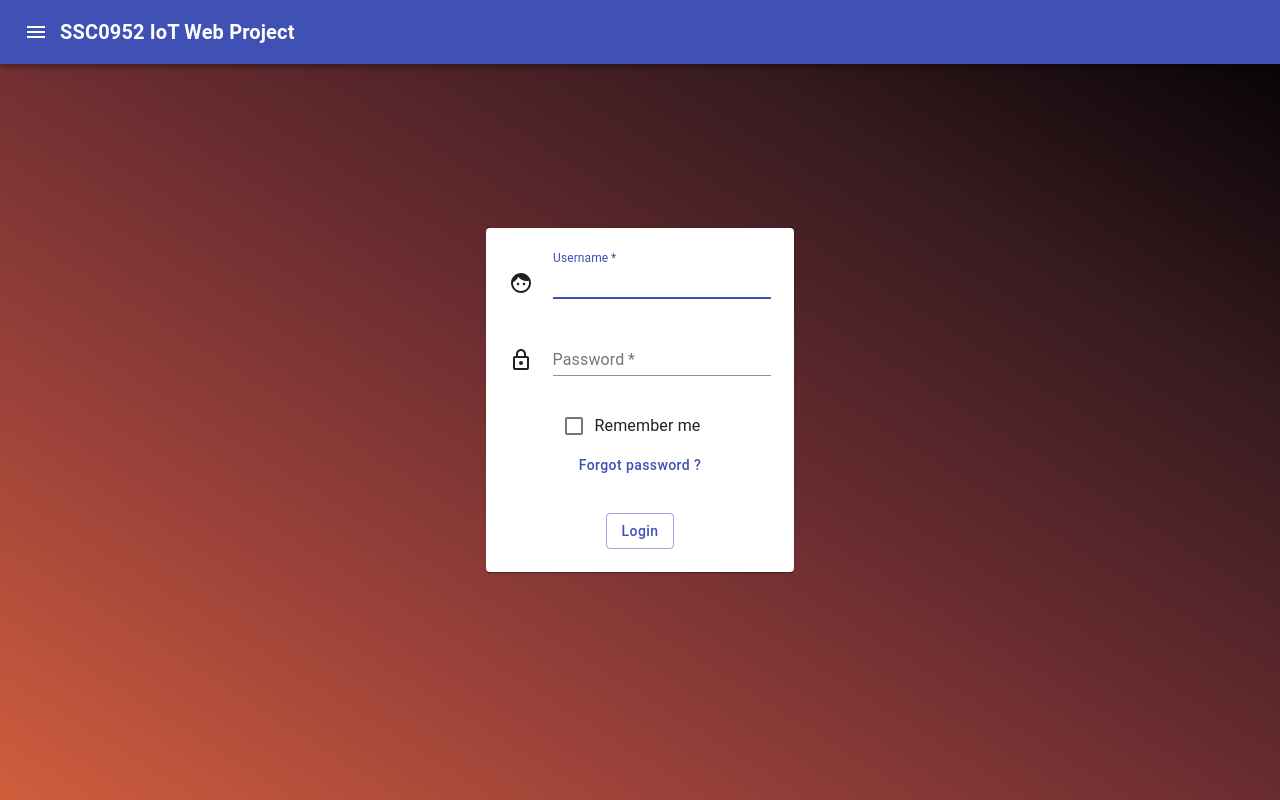
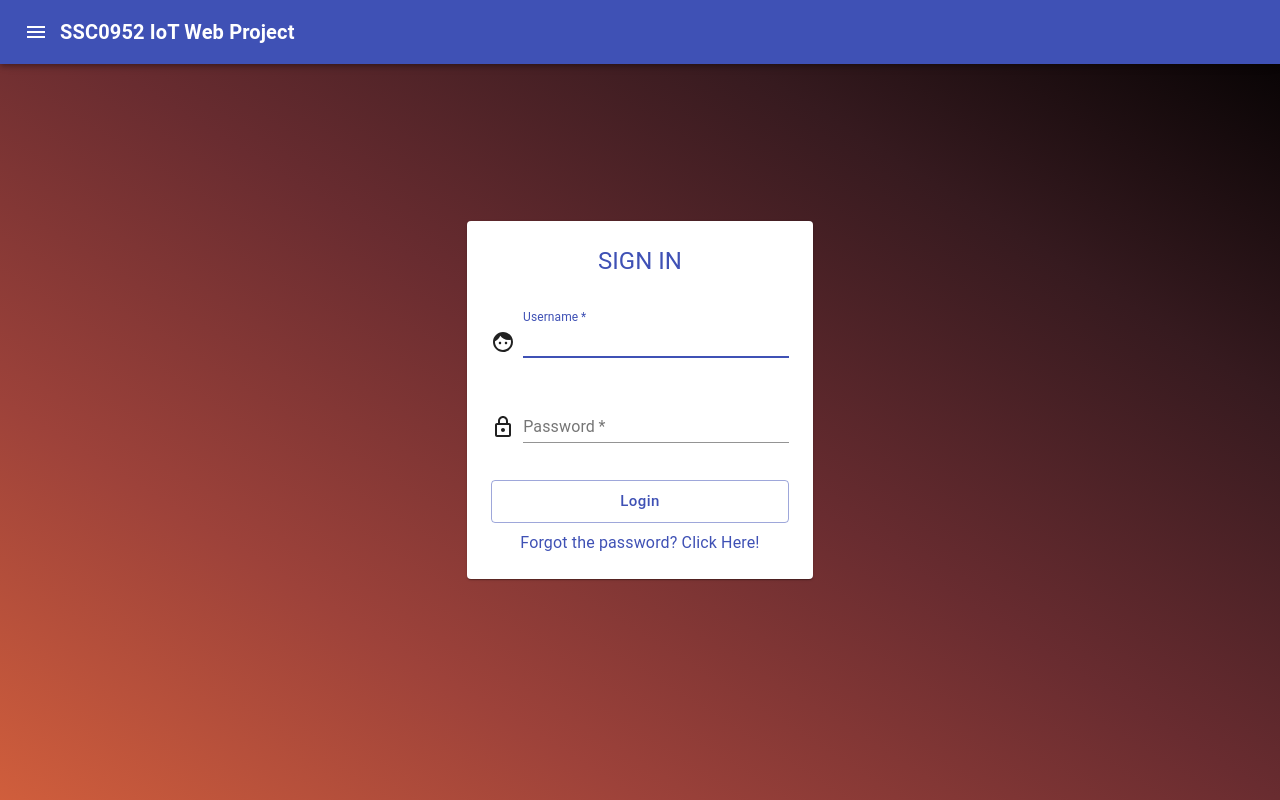
Before and after one commit to GabrielVanLoon/Projeto_IOT_ManagerUI, a React (Create React App) app in the folder frontiot/: page / in a window 1280 px wide. Built offline with nearby package versions, Linux system fonts and the light colour scheme; what mqtt would draw is missing.

Commit message:
UPD Updates on Grid & Background

```diff
--- a/frontiot/src/components/Header/Header.js
+++ b/frontiot/src/components/Header/Header.js
@@ -54,11 +54,10 @@ function Header(props){
 
     return(
         <header className="header">
-
-            <AppBar position="fixed">
+            <AppBar>
                 <Toolbar>
-                    <IconButton edge="start" color="inherit" aria-label="menu" >
-                        <MenuIcon onClick={toggleDrawer(true)} />
+                    <IconButton edge="start" color="inherit" aria-label="menu" onClick={toggleDrawer(true)} >
+                        <MenuIcon />
                     </IconButton>
 
                     <Typography variant="h6">
--- a/frontiot/src/components/LoginPage/LoginForm.js
+++ b/frontiot/src/components/LoginPage/LoginForm.js
@@ -1,21 +1,23 @@
 import React from 'react';
 import './LoginForm.css'
 
-import { Redirect } from "react-router-dom"
-import { Paper, withStyles, Grid, TextField, Button, FormControlLabel, Checkbox } from '@material-ui/core';
+import { Link as RouterLink, Redirect } from "react-router-dom"
+
+import { Link, Paper, withStyles, Grid, TextField, Button, FormControlLabel, Checkbox, Typography } from '@material-ui/core';
 import { Face, LockOutlined } from '@material-ui/icons'
 import Alert from '@material-ui/lab/Alert';
+
 
 import api       from "../../services/api";
 import { login } from "../../services/auth";
 
-
 const styles = theme => ({
-    margin: {
-        margin: theme.spacing.unit * 2,
+    cardConfiguration: {
+        minWidth: 300,
+        padding: theme.spacing.unit,
     },
-    padding: {
-        padding: theme.spacing.unit
+    textConfiguration: {
+        flexGrow: 1,
     }
 });
 
@@ -50,7 +52,7 @@ class LoginForm extends React.Component {
     render() {
         const { classes } = this.props;
         return (
-            <Paper className={classes.padding}>
+            <Paper className={classes.cardConfiguration}>
 
                 { this.state.redirect &&
                     <Redirect to="/home" />
@@ -60,40 +62,59 @@ class LoginForm extends React.Component {
                     <Alert severity="error">{this.state.error}</Alert>
                 }
 
-                <form className={classes.container} onSubmit={this.handleSubmit} >
-                    <Grid container alignItems="flex-end" justify="space-between">
-                        <Grid item xs={1}>
-                            <Face />
-                        </Grid>
-                        <Grid item xs={10}>
-                            <TextField id="username" label="Username" fullWidth autoFocus required onChange={e => this.setState({ username: e.target.value })} />
+                <form onSubmit={this.handleSubmit} >
+
+                    <Grid container spacing={0}>
+                        <Grid item xs={12}>
+                            <Typography variant="h5" color="primary" align="center">
+                                SIGN IN
+                            </Typography>
                         </Grid>
                     </Grid>
 
-                    <Grid container alignItems="flex-end" justify="space-between">
-                        <Grid item  item xs={1}>
-                            <LockOutlined />
+                    <Grid container spacing={1} alignItems="flex-end">
+                        <Grid item>
+                            <Face/>
                         </Grid>
-                        <Grid item xs={10}>
-                            <TextField id="password" label="Password" type="password" fullWidth required onChange={e => this.setState({ password: e.target.value })} />
+                        <Grid item className={classes.textConfiguration}>
+                            <TextField id="username" label="Username" fullWidth autoFocus
+                                required onChange={e => this.setState({ username: e.target.value })} />
                         </Grid>
                     </Grid>
 
-                    <Grid container alignItems="center" justify="space-between">
+                    <Grid container spacing={1} alignItems="flex-end">
+                        <Grid item>
+                            <LockOutlined />
+                        </Grid>
+                        <Grid item className={classes.textConfiguration}>
+                            <TextField id="password" label="Password" type="password" fullWidth
+                                required onChange={e => this.setState({ password: e.target.value })} />
+                        </Grid>
+                    </Grid>
+
+                    <Grid container spacing={1} justify="center" >
+                        <Grid item xs={12}>
+                            <Button size="large" fullWidth variant="outlined" color="primary" type="submit"
+                                style={{ textTransform: "none" }}>Login</Button>
+                        </Grid>
+                        <Grid item xs={12}>
+                            <Typography align="center">
+                                <Link component={RouterLink} to="/devices">Forgot the password? Click Here!</Link>
+                            </Typography>
+                        </Grid>
+                    </Grid>
+
+                    {/* <Grid container spacing={1} direction="row">
+                        <Grid item xs={12}>
+                            <Button disableFocusRipple disableRipple style={{ textTransform: "none" }} variant="text" color="primary">Forgot password?</Button>
+                        </Grid>
                         <Grid item xs={12}>
                             <FormControlLabel control={
                                 <Checkbox color="primary" />
                             } label="Remember me" />
                         </Grid>
-                        <Grid item xs={12}>
-                            <Button disableFocusRipple disableRipple style={{ textTransform: "none" }} variant="text" color="primary">Forgot password ?</Button>
-                        </Grid>
-                    </Grid>
+                    </Grid> */}
 
-                    <Grid container justify="center">
-                        <Button type= "submit" variant="outlined" color="primary" style={{ textTransform: "none" }}>Login</Button>
-                        {/* <Button type= "submit" variant="contained" color="primary">Login</Button> */}
-                    </Grid>
                 </form>
             </Paper>
         );
--- a/frontiot/src/components/LoginPage/LoginPage.css
+++ b/frontiot/src/components/LoginPage/LoginPage.css
@@ -6,12 +6,13 @@
     background-image: linear-gradient(to right top, #d05e3c, #9d423a, #692c30, #361a1f, #000000);
     /* Utilitário: https://mycolor.space/gradient?ori=to+right+top&hex=%23D05E3C&hex2=%23000000&sub=1 */
 
+    display: flex;
+    flex-flow: column nowrap;
+    justify-content: center;
     min-height: 100%;
     min-height: 100vh;
-    display: flex;
-    background-size: cover;
+
     align-items: center;
-    justify-content: center;
 }
 
 /* .LoginPage .videoShadow {
--- a/frontiot/src/components/LoginPage/LoginPage.js
+++ b/frontiot/src/components/LoginPage/LoginPage.js
@@ -3,14 +3,11 @@ import './LoginPage.css';
 
 import LoginForm from './LoginForm';
 
-// Opções de background:
-// - i6sSc1BXVfU
-// - hM7RR3ZzvCM
-
 class LoginPage extends Component {
   render() {
     return (
       <div className="LoginPage">
+          <LoginForm />
 
         {/* <div class="video-background">
             <div class="video-foreground">
@@ -19,9 +16,6 @@ class LoginPage extends Component {
               allowfullscreen/>
         </div></div>
         <span className="videoShadow">&nbsp;</span> */}
-
-        <LoginForm />
-
       </div>
     );
   }
```
